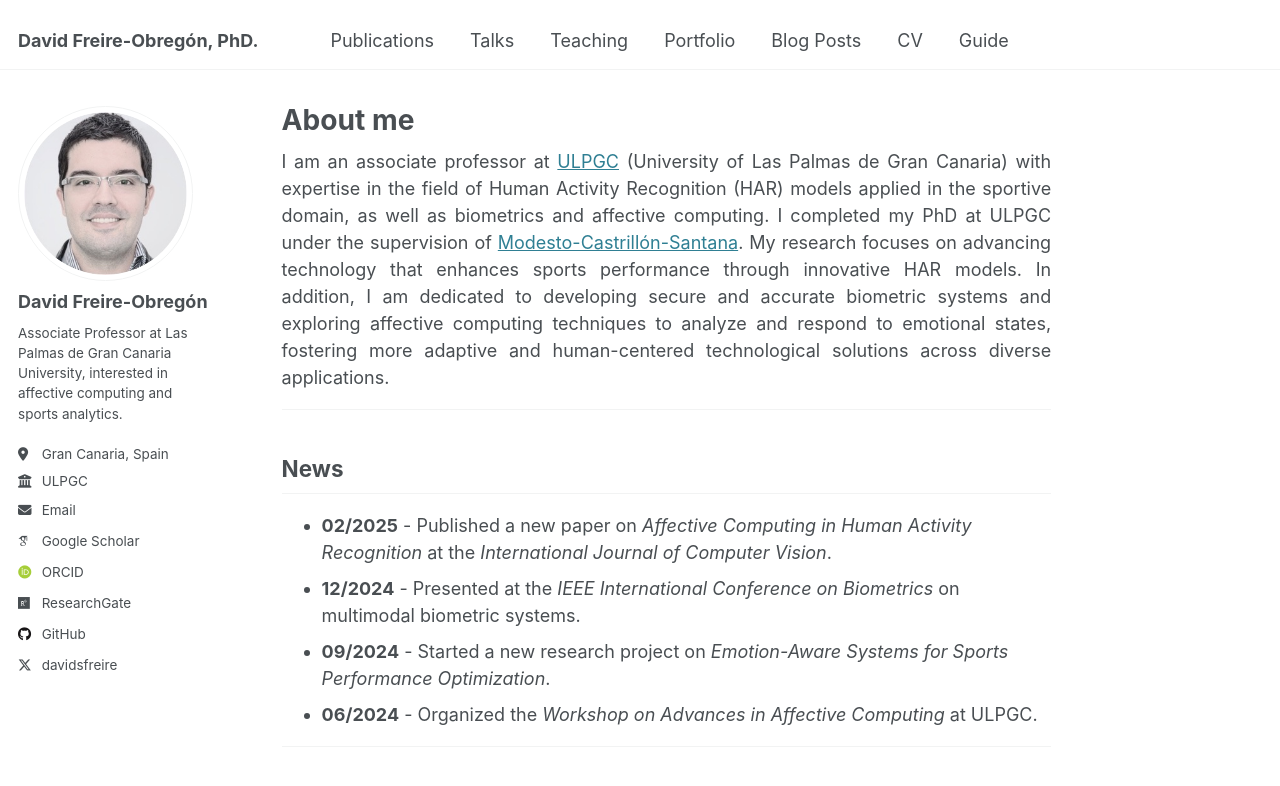
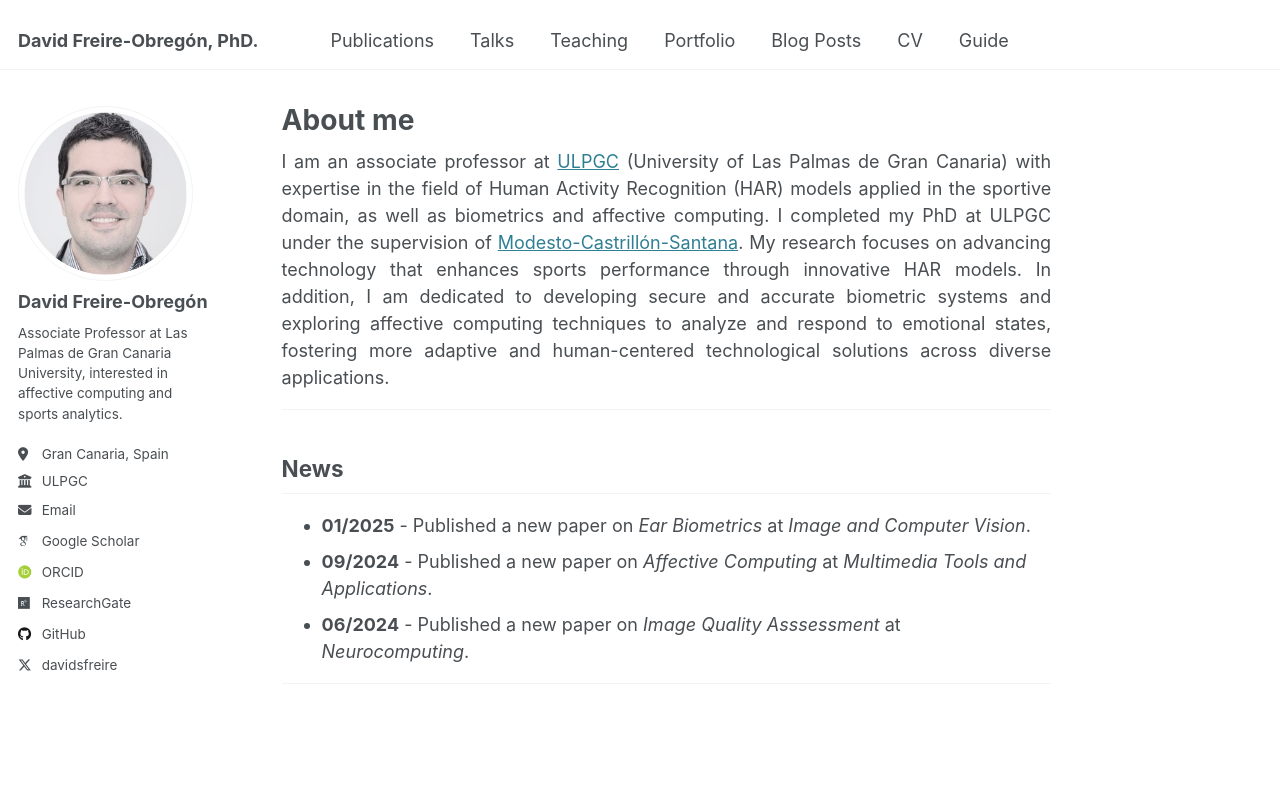
Before and after one commit to davidfreire/davidfreire.github.io, a Jekyll site: the page built from _pages/about.md, in a window 1280 px wide and 954 px high. Shown: the top 786 px of the window. Built offline with Jekyll 4.4.1, drawn with Linux system fonts in a browser that asks for light colours; some web fonts are replaced.

Commit message:
Update about.md

```diff
--- a/_pages/about.md
+++ b/_pages/about.md
@@ -18,10 +18,9 @@ My research focuses on advancing technology that enhances sports performance thr
 
 ---
 ## News
-- **02/2025** - Published a new paper on *Affective Computing in Human Activity Recognition* at the *International Journal of Computer Vision*.
-- **12/2024** - Presented at the *IEEE International Conference on Biometrics* on multimodal biometric systems.
-- **09/2024** - Started a new research project on *Emotion-Aware Systems for Sports Performance Optimization*.
-- **06/2024** - Organized the *Workshop on Advances in Affective Computing* at ULPGC.
+- **01/2025** - Published a new paper on *Ear Biometrics* at *Image and Computer Vision*.
+- **09/2024** - Published a new paper on *Affective Computing* at *Multimedia Tools and Applications*.
+- **06/2024** - Published a new paper on *Image Quality Asssessment* at *Neurocomputing*.
 
 ---
 
```
